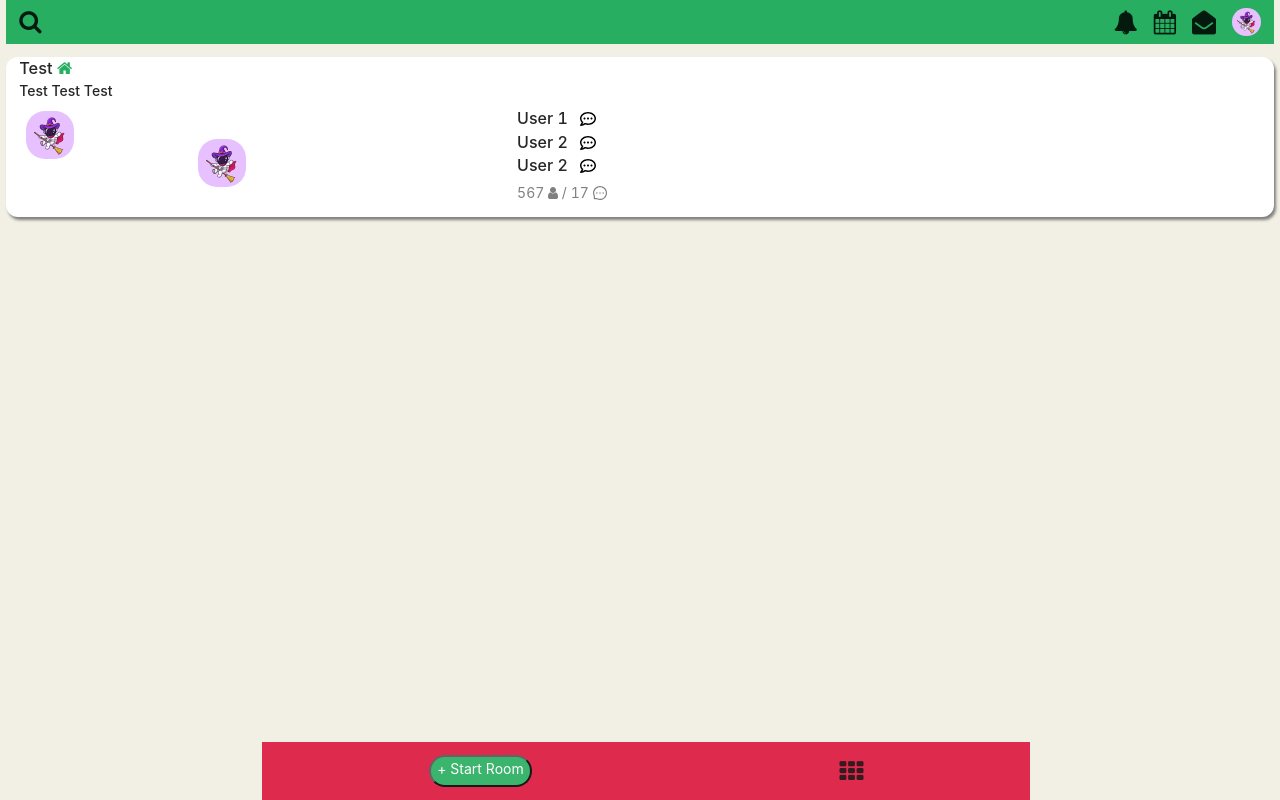
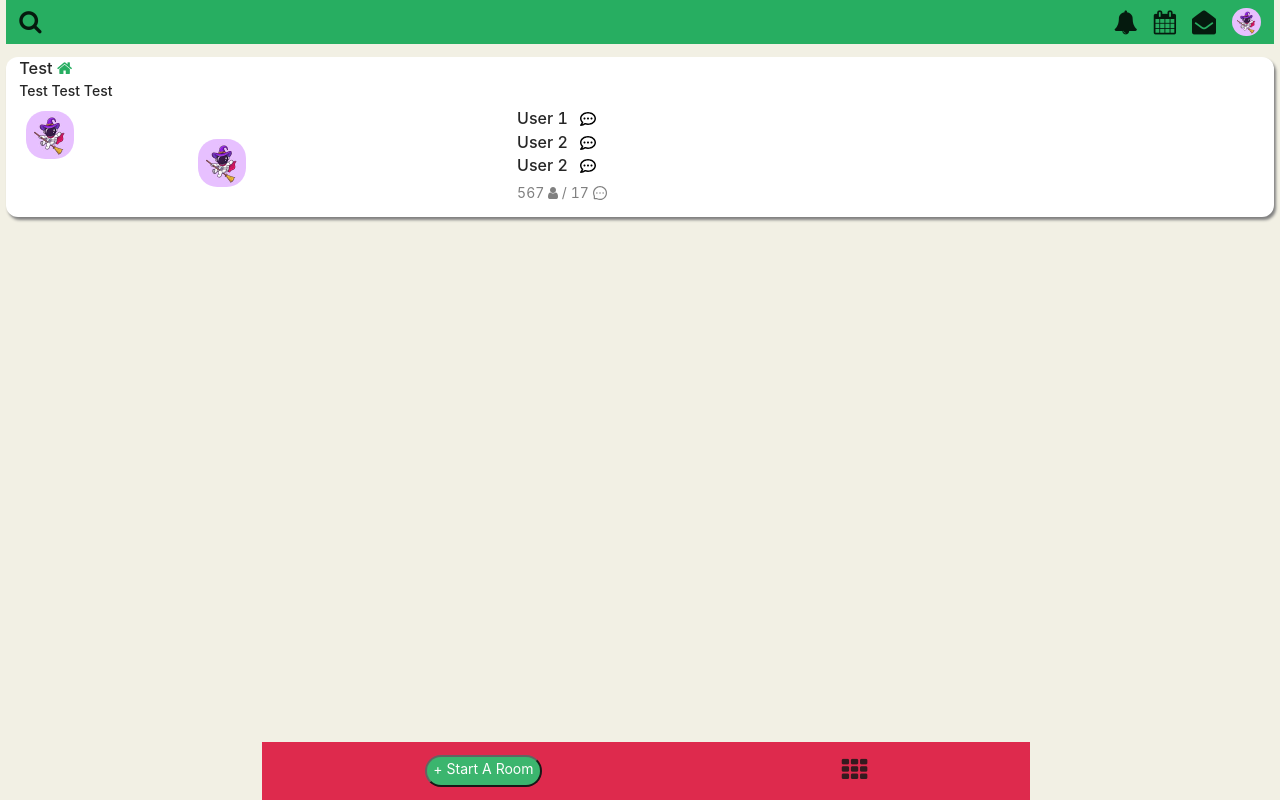
Before and after one commit to Dtech-Dbug/Clubhouse-Roomfeed-Page, a React (Create React App) app in the folder clubhouse-roomfeed/: page / in a window 1280 px wide. Built offline with nearby package versions, Linux system fonts and the light colour scheme.

Commit message:
update 🚀: StickyFooter.js
- changed height of grid FA icon

```diff
--- a/clubhouse-roomfeed/src/Components/StickyFooter.js
+++ b/clubhouse-roomfeed/src/Components/StickyFooter.js
@@ -4,8 +4,8 @@ const StickyFooter = () => {
 	return (
 		<div className="footer-wrapper">
 			<footer>
-				<button>+ Start Room</button>
-				<i class="fa fa-th" style={{ fontSize: "1.5rem" }}></i>
+				<button>+ Start A Room</button>
+				<i class="fa fa-th" style={{ fontSize: "1.6rem" }}></i>
 			</footer>
 		</div>
 	);
```
